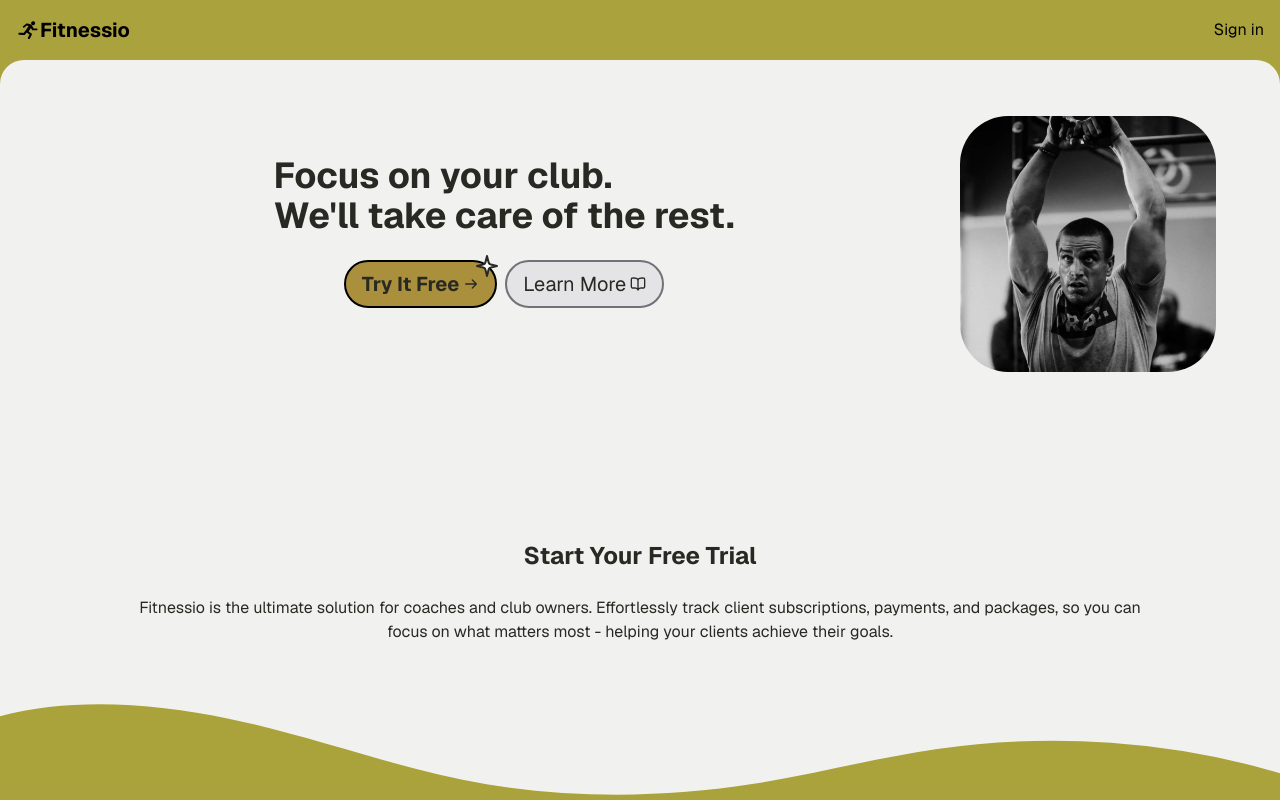
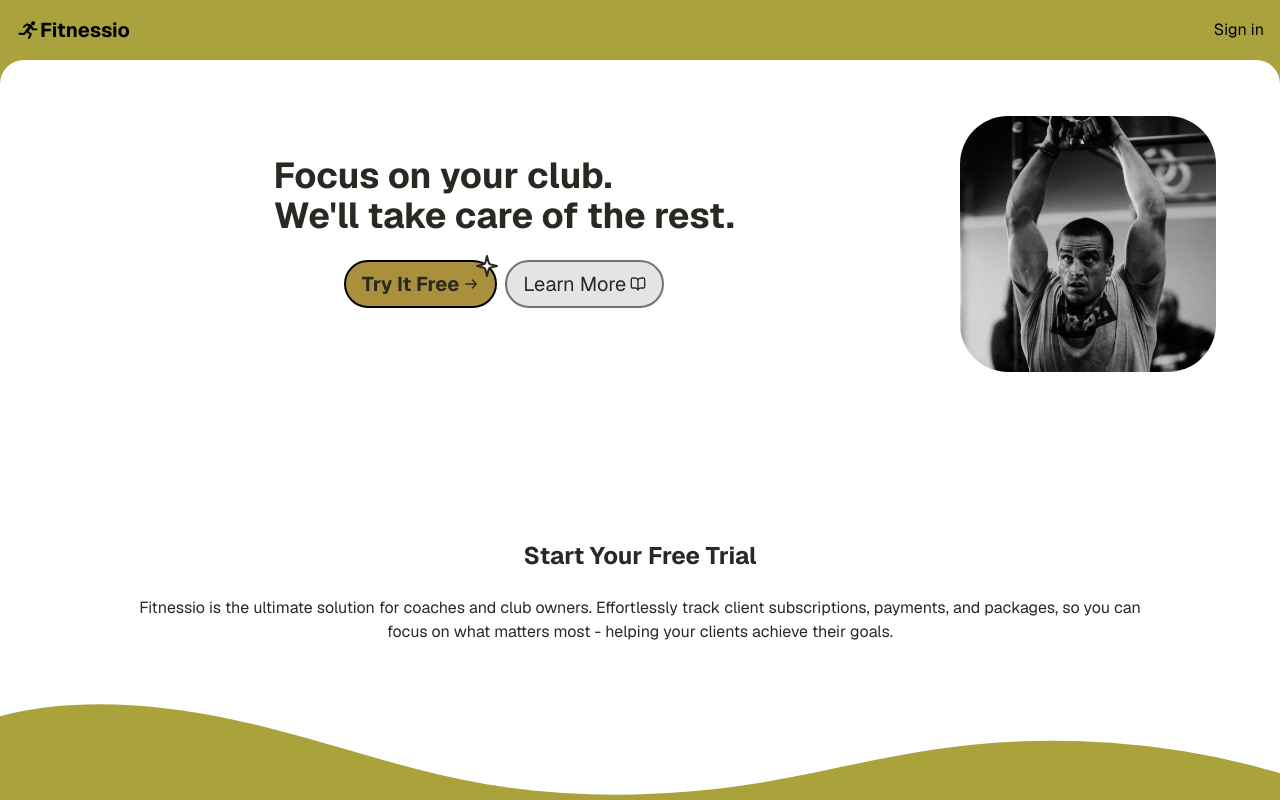
Before and after one commit to dylewskii/fitness-saas, a Next.js app: page / in a window 1280 px wide. Shown: the top 800 px of the page. Built offline with nearby package versions, Linux system fonts and the light colour scheme; no server answers.

Commit message:
add third bg option

```diff
--- a/src/components/exercise-slider.tsx
+++ b/src/components/exercise-slider.tsx
@@ -17,7 +17,7 @@ export default function ExerciseSlider() {
   return (
     <div className="overflow-hidden bg-black font-bold text-gray-300">
       <div className="animate-infinite-scroll-bar hover:pause inline-flex">
-        <ul className="flex gap-4 py-4 pr-4 uppercase">
+        <ul className="flex gap-4 py-4 pr-4 uppercase" aria-hidden>
           {duplicatedSports.map((sport, i) => (
             <li
               key={`${sport + i}`}
--- a/src/styles/globals.css
+++ b/src/styles/globals.css
@@ -14,10 +14,12 @@
     --secondary-dark: 46, 48%, 35%;
     --secondary-light: 46, 48%, 55%;
 
-    /* option 1 */
-    --background: 60, 7%, 94%;
-    /* option 2 */
+    /* option 1 grey */
+    /* --background: 60, 7%, 94%; */
+    /* option 2 light grey */
     /* --background: 240, 100%, 99%; */
+    /* option 3 white */
+    --background: 255, 255%, 255%;
     --foreground: 0, 0%, 98%;
     --border: 48, 8%, 8%;
     --copy: 60, 8%, 15%;
```
